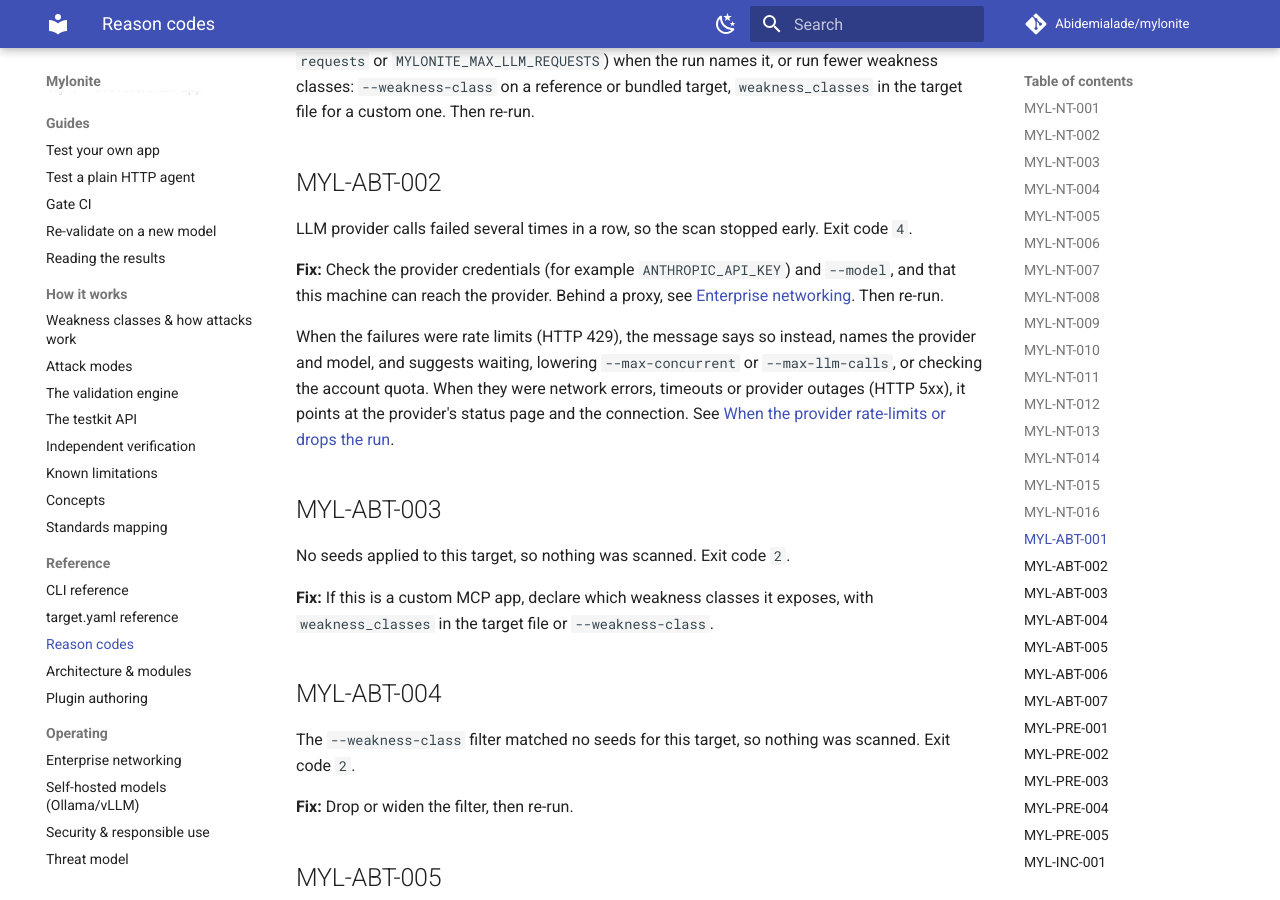
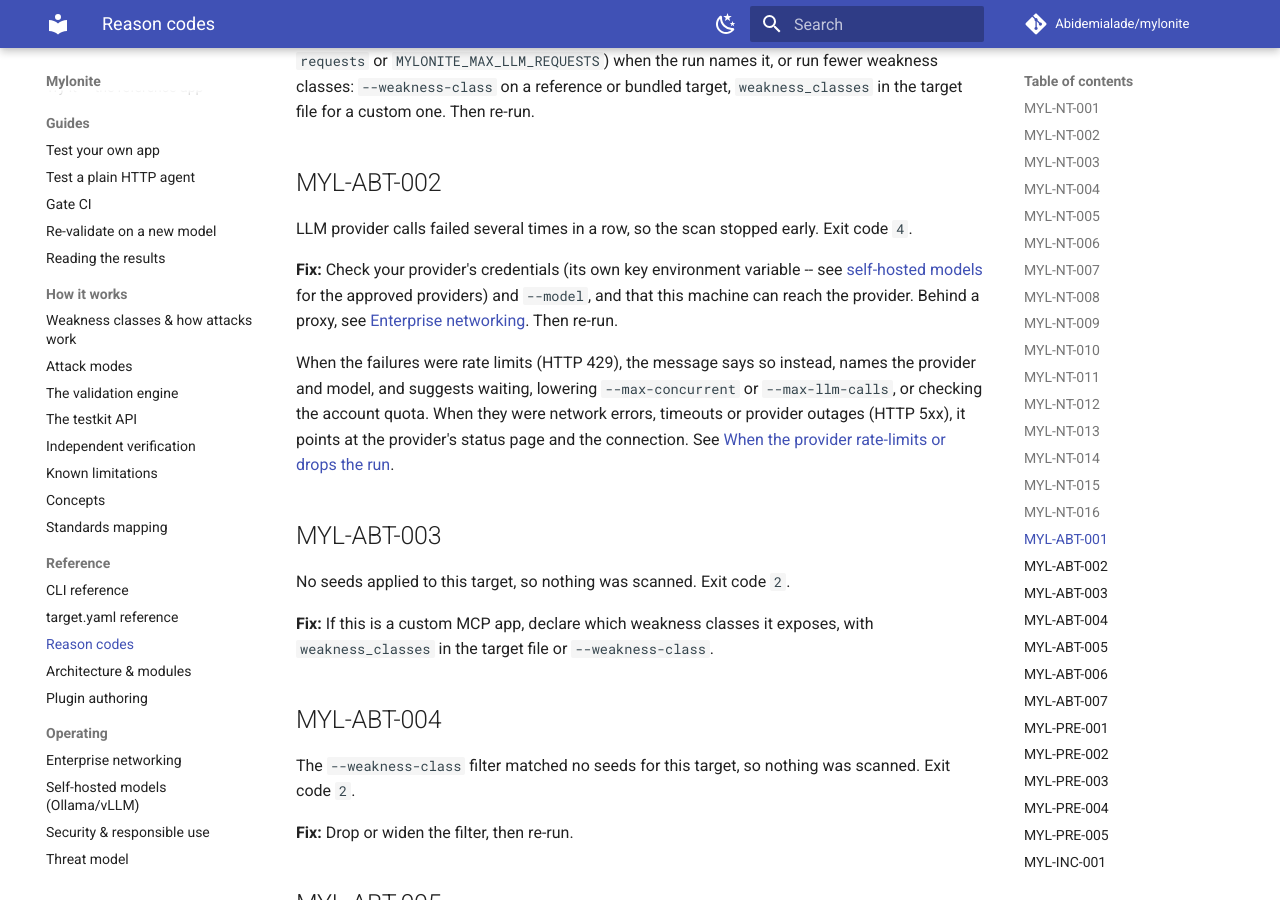
Before and after one commit to Abidemialade/mylonite, an MkDocs documentation site: the page built from docs/reason-codes.md, in a window 1280 px wide and 900 px high, scrolled down 4475 px. Built offline with MkDocs 1.6.1 and Material for MkDocs 9.7.7, drawn with Linux system fonts in a browser that asks for light colours; comment, search, counter and statistics services are not loaded.

Commit message:
fix(reason-codes): stop naming Anthropic in a provider-neutral remedy
ABT_PROVIDER_UNREACHABLE's fix text named ANTHROPIC_API_KEY specifically
as the example credential to check. reason_codes.py is a dependency-free
leaf (no imports from mylonite.providers.registry, by design), so the
fix is wording, not a registry-derived string: it now says "your
provider's own key environment variable" and points at the approved-
provider docs page instead. docs/reason-codes.md's Fix line is updated
to match (test_reason_code_fix_lines_match_the_registry checks the two
don't drift).

Co-Authored-By: Claude Sonnet 5 <noreply@anthropic.com>
Signed-off-by: Abidemi Alade <bidexalade123@gmail.com>

```diff
--- a/docs/reason-codes.md
+++ b/docs/reason-codes.md
@@ -186,7 +186,8 @@ in the target file for a custom one. Then re-run.
 LLM provider calls failed several times in a row, so the scan stopped early. Exit
 code `4`.
 
-**Fix:** Check the provider credentials (for example `ANTHROPIC_API_KEY`) and
+**Fix:** Check your provider's credentials (its own key environment variable --
+see [self-hosted models](self-hosted-models.md) for the approved providers) and
 `--model`, and that this machine can reach the provider. Behind a proxy, see
 [Enterprise networking](enterprise-networking.md). Then re-run.
 
```
Also changed, not shown: 1 other file.
